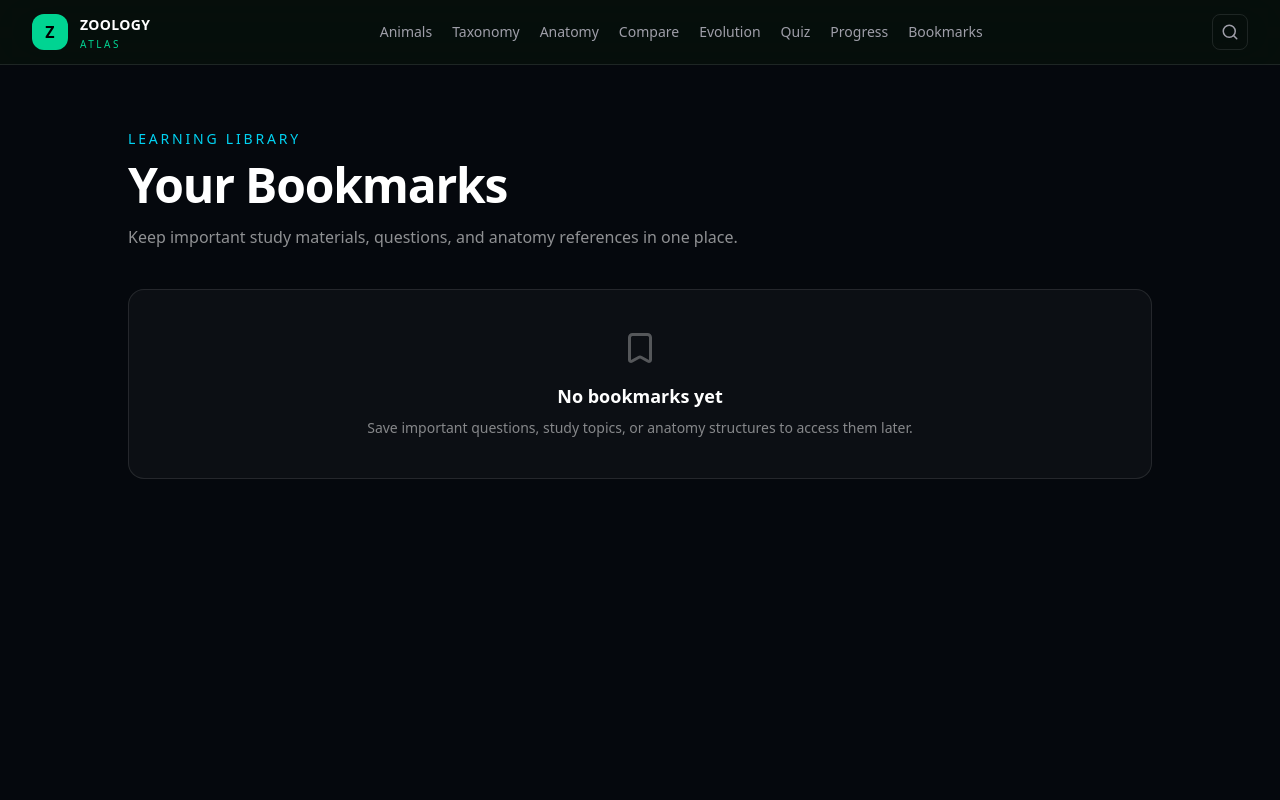
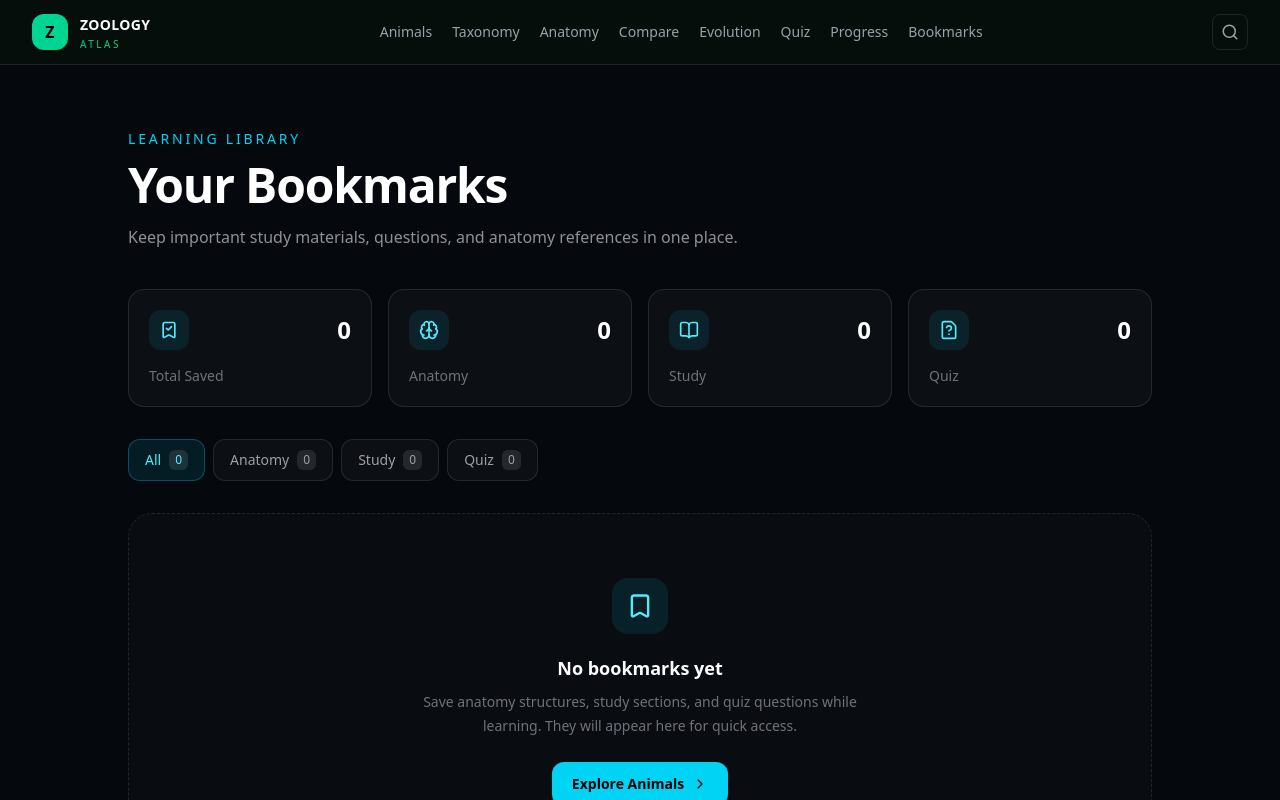
Before and after one commit to kamrulhasanbullet/zoology-atlas, a Next.js app: page /bookmarks in a window 1280 px wide. Shown: the top 800 px of the page. Built offline with nearby package versions, Linux system fonts and the light colour scheme.

Commit message:
feat: enhance BookmarkPanel with filtering, statistics, and improved UI - Added filter options, bookmark statistics, and refined layout for better user experience.

```diff
--- a/components/bookmarks/BookmarkPanel.tsx
+++ b/components/bookmarks/BookmarkPanel.tsx
@@ -1,82 +1,336 @@
 "use client";
 
-import { useEffect, useState } from "react";
-import { Bookmark, Trash2 } from "lucide-react";
+import { useEffect, useMemo, useState } from "react";
+import Link from "next/link";
+import {
+  Bookmark,
+  BookmarkCheck,
+  BookOpen,
+  Brain,
+  ChevronRight,
+  Clock3,
+  FileQuestion,
+  Trash2,
+} from "lucide-react";
 
+import type { BookmarkItem, BookmarkType } from "@/types/zoology";
 import { getBookmarks, removeBookmark } from "@/lib/storage/bookmarks";
+import { animals } from "@/data/animals";
 
-import type { BookmarkItem } from "@/types/zoology";
+type FilterType = "all" | BookmarkType;
+
+const filters: {
+  id: FilterType;
+  label: string;
+}[] = [
+  { id: "all", label: "All" },
+  { id: "anatomy-structure", label: "Anatomy" },
+  { id: "study-section", label: "Study" },
+  { id: "quiz-question", label: "Quiz" },
+];
+
+function getTypeIcon(type: BookmarkType) {
+  switch (type) {
+    case "anatomy-structure":
+      return <Brain className="h-4 w-4" />;
+    case "study-section":
+      return <BookOpen className="h-4 w-4" />;
+    case "quiz-question":
+      return <FileQuestion className="h-4 w-4" />;
+  }
+}
+
+function getTypeLabel(type: BookmarkType) {
+  switch (type) {
+    case "anatomy-structure":
+      return "Anatomy";
+    case "study-section":
+      return "Study";
+    case "quiz-question":
+      return "Quiz";
+  }
+}
+
+function getBookmarkHref(bookmark: BookmarkItem) {
+  switch (bookmark.type) {
+    case "anatomy-structure":
+      return `/anatomy?animal=${bookmark.animalSlug}`;
+
+    case "study-section":
+      return `/animals/${bookmark.animalSlug}`;
+
+    case "quiz-question":
+      return `/quiz?animal=${bookmark.animalSlug}`;
+
+    default:
+      return "/bookmarks";
+  }
+}
+
+function formatDate(date: string) {
+  const parsedDate = new Date(date);
+
+  if (Number.isNaN(parsedDate.getTime())) {
+    return "Unknown date";
+  }
+
+  return parsedDate.toLocaleDateString("en-US", {
+    year: "numeric",
+    month: "short",
+    day: "numeric",
+  });
+}
 
 export default function BookmarkPanel() {
   const [bookmarks, setBookmarks] = useState<BookmarkItem[]>([]);
+  const [filter, setFilter] = useState<FilterType>("all");
+  const [mounted, setMounted] = useState(false);
 
-  function loadBookmarks() {
+  useEffect(() => {
+    setMounted(true);
     setBookmarks(getBookmarks());
+  }, []);
+
+  const filteredBookmarks = useMemo(() => {
+    if (filter === "all") {
+      return bookmarks;
     }
 
-  useEffect(() => {
-    loadBookmarks();
-  }, []);
+    return bookmarks.filter((bookmark) => bookmark.type === filter);
+  }, [bookmarks, filter]);
 
-  function handleRemove(id: string) {
-    removeBookmark(id);
-    loadBookmarks();
+  const counts = useMemo(() => {
+    return {
+      all: bookmarks.length,
+      anatomy: bookmarks.filter(
+        (bookmark) => bookmark.type === "anatomy-structure",
+      ).length,
+      study: bookmarks.filter((bookmark) => bookmark.type === "study-section")
+        .length,
+      quiz: bookmarks.filter((bookmark) => bookmark.type === "quiz-question")
+        .length,
+    };
+  }, [bookmarks]);
+
+  function handleRemove(bookmark: BookmarkItem) {
+    removeBookmark(bookmark.type, bookmark.referenceId);
+
+    setBookmarks((current) =>
+      current.filter(
+        (item) =>
+          !(
+            item.type === bookmark.type &&
+            item.referenceId === bookmark.referenceId
+          ),
+      ),
+    );
   }
 
-  if (!bookmarks.length) {
+  if (!mounted) {
     return (
-      <div className="rounded-2xl border border-white/10 bg-white/[0.03] p-10 text-center">
-        <Bookmark className="mx-auto mb-4 text-white/30" size={36} />
-
-        <h3 className="text-lg font-semibold">No bookmarks yet</h3>
-
-        <p className="mt-2 text-sm text-white/50">
-          Save important questions, study topics, or anatomy structures to
-          access them later.
-        </p>
+      <div className="rounded-3xl border border-white/10 bg-white/[0.03] p-8">
+        <div className="h-8 w-48 animate-pulse rounded-lg bg-white/10" />
+        <div className="mt-6 h-24 animate-pulse rounded-2xl bg-white/5" />
       </div>
     );
   }
 
   return (
-    <div className="space-y-4">
-      {bookmarks.map((bookmark) => (
-        <article
-          key={bookmark.id}
-          className="rounded-2xl border border-white/10 bg-white/[0.03] p-5"
+    <div className="space-y-8">
+      {/* Stats */}
+      <div className="grid gap-4 sm:grid-cols-2 xl:grid-cols-4">
+        <StatCard
+          label="Total Saved"
+          value={counts.all}
+          icon={<BookmarkCheck className="h-5 w-5" />}
+        />
+
+        <StatCard
+          label="Anatomy"
+          value={counts.anatomy}
+          icon={<Brain className="h-5 w-5" />}
+        />
+
+        <StatCard
+          label="Study"
+          value={counts.study}
+          icon={<BookOpen className="h-5 w-5" />}
+        />
+
+        <StatCard
+          label="Quiz"
+          value={counts.quiz}
+          icon={<FileQuestion className="h-5 w-5" />}
+        />
+      </div>
+
+      {/* Filters */}
+      <div className="flex flex-wrap gap-2">
+        {filters.map((item) => {
+          const active = filter === item.id;
+
+          const count =
+            item.id === "all"
+              ? counts.all
+              : item.id === "anatomy-structure"
+                ? counts.anatomy
+                : item.id === "study-section"
+                  ? counts.study
+                  : counts.quiz;
+
+          return (
+            <button
+              key={item.id}
+              onClick={() => setFilter(item.id)}
+              className={`inline-flex items-center gap-2 rounded-xl border px-4 py-2.5 text-sm font-medium transition ${
+                active
+                  ? "border-cyan-400/30 bg-cyan-400/10 text-cyan-300"
+                  : "border-white/10 bg-white/[0.03] text-zinc-400 hover:bg-white/[0.06] hover:text-white"
+              }`}
             >
-          <div className="flex items-start justify-between gap-4">
-            <div>
-              <div className="mb-2 flex items-center gap-2">
-                <span className="rounded-full bg-cyan-400/10 px-2.5 py-1 text-xs capitalize text-cyan-300">
-                  {bookmark.type}
+              {item.label}
+
+              <span className="rounded-md bg-white/10 px-1.5 py-0.5 text-xs">
+                {count}
+              </span>
+            </button>
+          );
+        })}
+      </div>
+
+      {/* Empty State */}
+      {filteredBookmarks.length === 0 ? (
+        <div className="rounded-3xl border border-dashed border-white/10 bg-white/[0.02] px-6 py-16 text-center">
+          <div className="mx-auto flex h-14 w-14 items-center justify-center rounded-2xl bg-cyan-400/10">
+            <Bookmark className="h-7 w-7 text-cyan-300" />
+          </div>
+
+          <h3 className="mt-5 text-lg font-semibold text-white">
+            No bookmarks yet
+          </h3>
+
+          <p className="mx-auto mt-2 max-w-md text-sm leading-6 text-zinc-500">
+            Save anatomy structures, study sections, and quiz questions while
+            learning. They will appear here for quick access.
+          </p>
+
+          <Link
+            href="/animals"
+            className="mt-6 inline-flex items-center gap-2 rounded-xl bg-cyan-400 px-5 py-3 text-sm font-semibold text-black transition hover:bg-cyan-300"
+          >
+            Explore Animals
+            <ChevronRight className="h-4 w-4" />
+          </Link>
+        </div>
+      ) : (
+        <div className="grid gap-4">
+          {filteredBookmarks.map((bookmark) => {
+            const animal = animals.find(
+              (item) => item.slug === bookmark.animalSlug,
+            );
+
+            return (
+              <BookmarkCard
+                key={`${bookmark.type}-${bookmark.referenceId}`}
+                bookmark={bookmark}
+                animalName={animal?.commonName ?? bookmark.animalSlug}
+                onRemove={() => handleRemove(bookmark)}
+              />
+            );
+          })}
+        </div>
+      )}
+    </div>
+  );
+}
+
+function StatCard({
+  label,
+  value,
+  icon,
+}: {
+  label: string;
+  value: number;
+  icon: React.ReactNode;
+}) {
+  return (
+    <div className="rounded-2xl border border-white/10 bg-white/[0.03] p-5">
+      <div className="flex items-center justify-between">
+        <div className="flex h-10 w-10 items-center justify-center rounded-xl bg-cyan-400/10 text-cyan-300">
+          {icon}
+        </div>
+
+        <span className="text-2xl font-bold text-white">{value}</span>
+      </div>
+
+      <p className="mt-4 text-sm text-zinc-500">{label}</p>
+    </div>
+  );
+}
+
+function BookmarkCard({
+  bookmark,
+  animalName,
+  onRemove,
+}: {
+  bookmark: BookmarkItem;
+  animalName: string;
+  onRemove: () => void;
+}) {
+  return (
+    <div className="group rounded-2xl border border-white/10 bg-white/[0.03] p-5 transition hover:border-cyan-400/20 hover:bg-white/[0.045]">
+      <div className="flex flex-col gap-5 sm:flex-row sm:items-start sm:justify-between">
+        <div className="min-w-0 flex-1">
+          {/* Type + Animal */}
+          <div className="flex flex-wrap items-center gap-2">
+            <span className="inline-flex items-center gap-1.5 rounded-lg border border-cyan-400/20 bg-cyan-400/10 px-2.5 py-1 text-xs font-medium text-cyan-300">
+              {getTypeIcon(bookmark.type)}
+              {getTypeLabel(bookmark.type)}
             </span>
 
-                <span className="text-xs text-white/40">
-                  {bookmark.animalSlug}
+            <span className="rounded-lg bg-white/5 px-2.5 py-1 text-xs text-zinc-500">
+              {animalName}
             </span>
           </div>
 
-              <h3 className="font-semibold text-white">{bookmark.title}</h3>
+          {/* Title */}
+          <h3 className="mt-4 text-base font-semibold text-white">
+            {bookmark.title}
+          </h3>
 
+          {/* Description */}
           {bookmark.description && (
-                <p className="mt-2 text-sm leading-6 text-white/55">
+            <p className="mt-2 max-w-2xl text-sm leading-6 text-zinc-500">
               {bookmark.description}
             </p>
           )}
+
+          {/* Date */}
+          <div className="mt-4 flex items-center gap-2 text-xs text-zinc-600">
+            <Clock3 className="h-3.5 w-3.5" />
+            Saved {formatDate(bookmark.createdAt)}
+          </div>
         </div>
 
+        {/* Actions */}
+        <div className="flex shrink-0 items-center gap-2">
+          <Link
+            href={getBookmarkHref(bookmark)}
+            className="inline-flex items-center gap-2 rounded-xl border border-white/10 bg-white/5 px-4 py-2.5 text-sm font-medium text-zinc-300 transition hover:bg-white/10 hover:text-white"
+          >
+            Open
+            <ChevronRight className="h-4 w-4" />
+          </Link>
+
           <button
-              type="button"
-              onClick={() => handleRemove(bookmark.id)}
-              className="rounded-lg p-2 text-white/40 transition hover:bg-red-400/10 hover:text-red-400"
-              aria-label="Remove bookmark"
+            onClick={onRemove}
+            aria-label={`Remove ${bookmark.title} bookmark`}
+            className="inline-flex h-10 w-10 items-center justify-center rounded-xl border border-red-400/10 bg-red-400/5 text-red-300 transition hover:bg-red-400/10"
           >
-              <Trash2 size={17} />
+            <Trash2 className="h-4 w-4" />
           </button>
         </div>
-        </article>
-      ))}
+      </div>
     </div>
   );
 }
```
Lines whose indentation alone changed are shown as unchanged.
